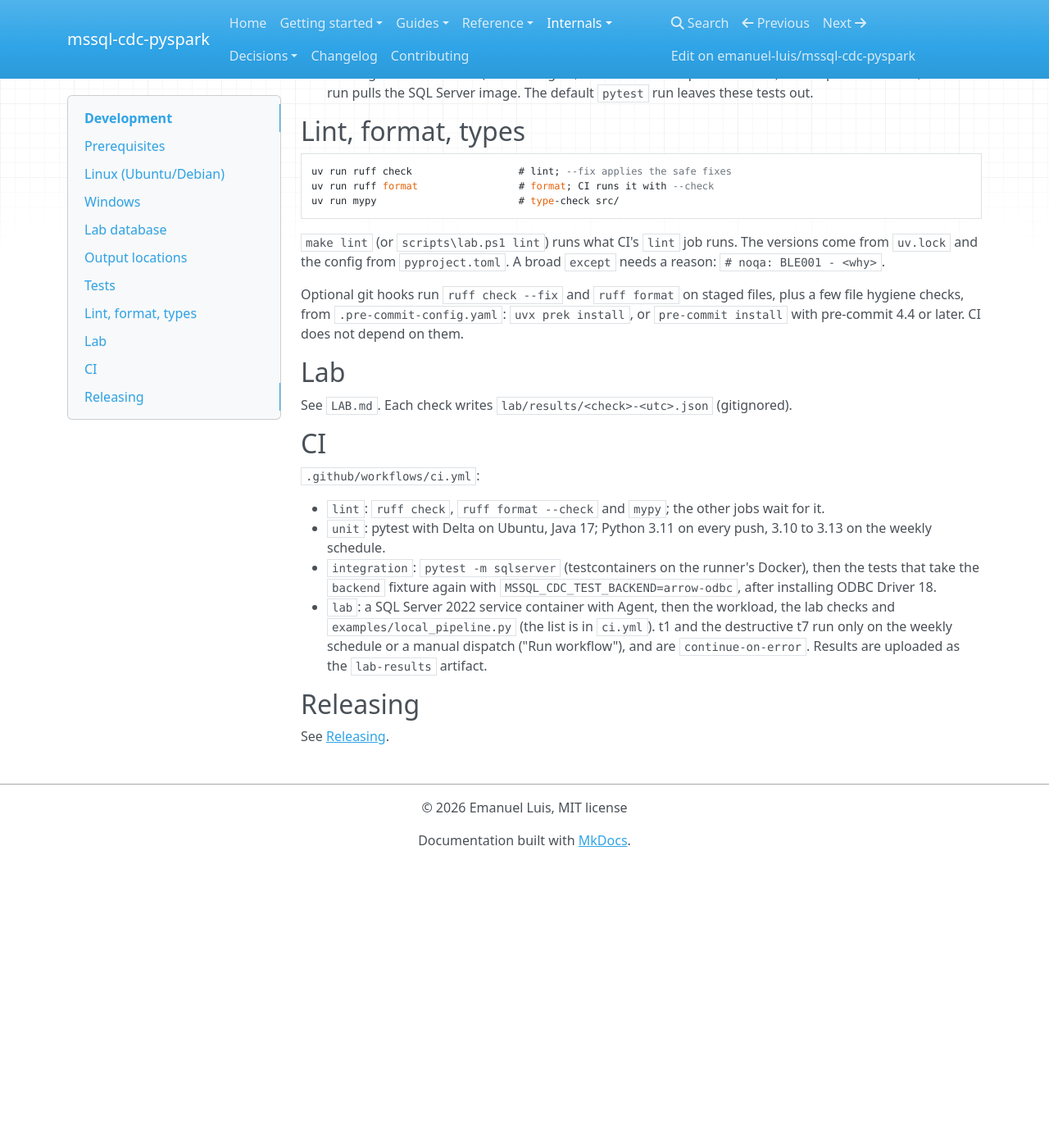
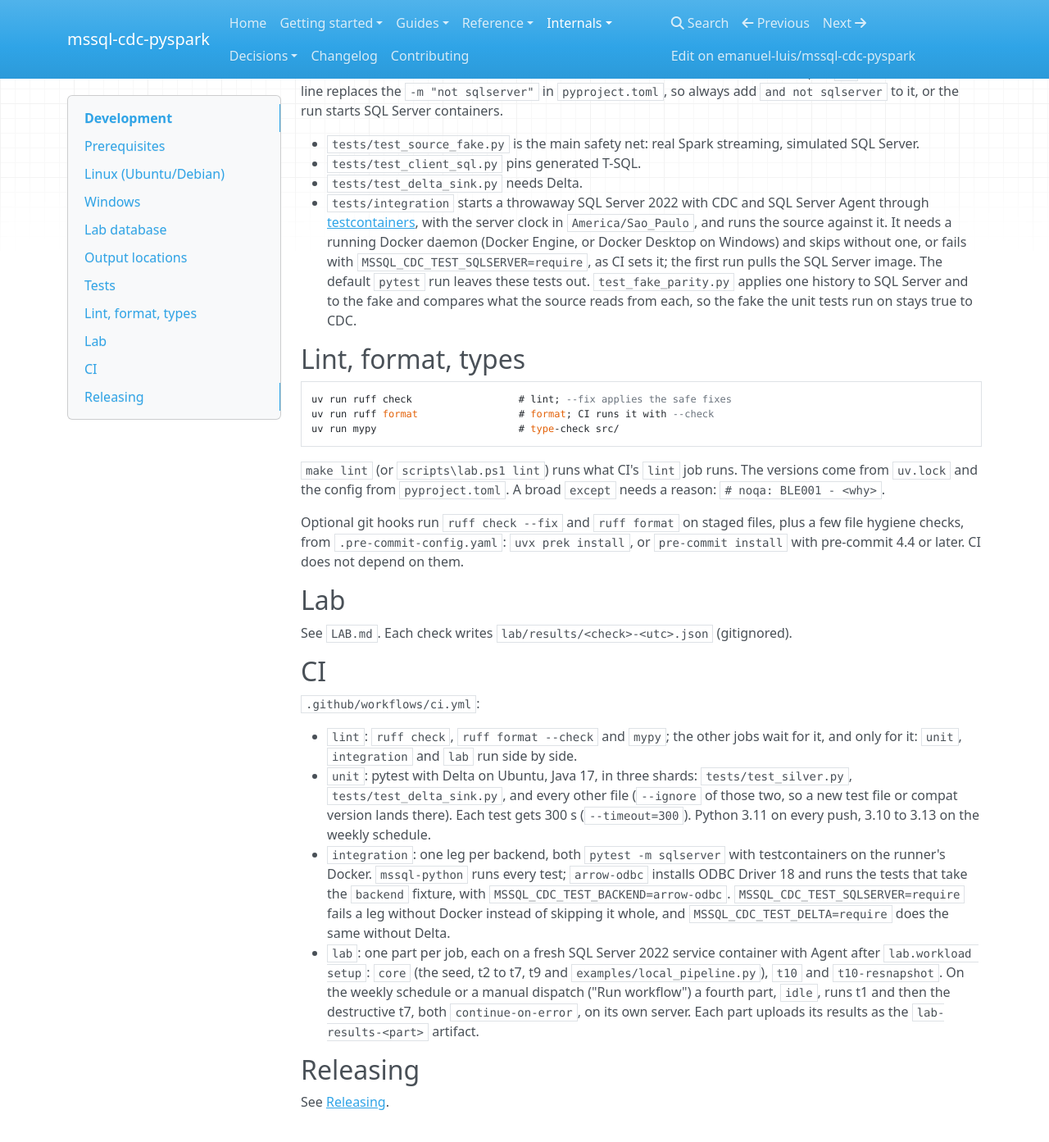
Before and after one commit to emanuel-luis/mssql-cdc-pyspark, an MkDocs documentation site: the page built from docs/DEVELOPMENT.md, in a window 1280 px wide and 1400 px high, scrolled down 2833 px. Shown: the top 1393 px of the window at 82% size. Built offline with MkDocs 1.6.1, drawn with Linux system fonts in a browser that asks for light colours; nearby versions of some CDN libraries; before the commit the page ends 3886 px from its top, so only the background shows below that; some of the changed text lies outside the part shown.

Commit message:
ci: take unit off the critical path, run every long job in parallel
Run 37479661112 took ~50 min end to end: lint, then unit (19 min), then lab
(30 min, t10 and t10 --resnapshot alone 21 of them) next to integration (15 min).

- integration and lab need lint only; lint still gates every job.
- unit: three shards (tests/test_silver.py 26, tests/test_delta_sink.py 47, the rest
  by --ignore 204 = the same 277 by --collect-only), --timeout=300, 25 min limit.
- lab: parts core (seed, t2-t7, t9, local_pipeline ~8 min of steps), t10 (~9) and
  t10-resnapshot (~12), each on its own server after setup; same commands and image.
  Artifacts lab-results-<part>, 30 min limit.
- idle part, weekly and manual runs only: t1 then the destructive t7 on their own
  server, after setup and the seed, both continue-on-error, lab-results-idle. Its limit
  is 45 min, not 30: the last scheduled run took 11 + 23 min for those two steps.
- integration: one leg per backend (59 and 27 tests, as before); msodbcsql18 and the
  arrow-odbc extra only on its leg; Ivy cache added. MSSQL_CDC_TEST_DELTA=require and
  MSSQL_CDC_TEST_SQLSERVER=require: conftest now fails instead of skipping when Docker
  does not answer, so a run that skipped every test is no longer green.
- caches: the docs job's uv cache gets its own suffix (it shared lint's key with only
  the docs group); Ivy caches restore by prefix after a uv.lock change.

Expected wall clock: about 18 min instead of ~50, bounded by the longest of the
integration mssql-python leg (~13 min), t10 --resnapshot (~13) and the rest shard.
Branch protection names no checks (none configured), so nothing to rename there.

````diff
--- a/docs/DEVELOPMENT.md
+++ b/docs/DEVELOPMENT.md
@@ -130,6 +130,17 @@ MSSQL_CDC_TEST_BACKEND=arrow-odbc uv run --extra arrow-odbc pytest -q -m sqlserv
 The last line runs the integration tests that take the `backend` fixture with `arrow-odbc`;
 it needs unixODBC and ODBC Driver 18 ([Installation](getting-started/installation.md#arrow-odbc)).
 
+Quick loops while editing:
+
+```bash
+make test-fast                                        # no JVM: the tests that need no Spark
+uv run pytest -q -m "not delta and not sqlserver"     # the engine without Delta
+```
+
+The second leaves out the Delta suites, and the tests elsewhere that need Delta skip. A
+`-m` on the command line replaces the `-m "not sqlserver"` in `pyproject.toml`, so always
+add `and not sqlserver` to it, or the run starts SQL Server containers.
+
 * `tests/test_source_fake.py` is the main safety net: real Spark streaming,
   simulated SQL Server.
 * `tests/test_client_sql.py` pins generated T-SQL.
@@ -138,8 +149,10 @@ it needs unixODBC and ODBC Driver 18 ([Installation](getting-started/installatio
   through [testcontainers](https://testcontainers-python.readthedocs.io/), with the
   server clock in `America/Sao_Paulo`, and runs the source against it. It needs a
   running Docker daemon (Docker Engine, or Docker Desktop on Windows) and skips without
-  one; the first run pulls the SQL Server image. The default `pytest` run leaves
-  these tests out.
+  one, or fails with `MSSQL_CDC_TEST_SQLSERVER=require`, as CI sets it; the first run
+  pulls the SQL Server image. The default `pytest` run leaves these tests out.
+  `test_fake_parity.py` applies one history to SQL Server and to the fake and compares
+  what the source reads from each, so the fake the unit tests run on stays true to CDC.
 
 ## Lint, format, types
 
@@ -165,16 +178,22 @@ See `LAB.md`. Each check writes `lab/results/<check>-<utc>.json` (gitignored).
 
 `.github/workflows/ci.yml`:
 
-* `lint`: `ruff check`, `ruff format --check` and `mypy`; the other jobs wait for it.
-* `unit`: pytest with Delta on Ubuntu, Java 17; Python 3.11 on every push, 3.10 to 3.13 on
-  the weekly schedule.
-* `integration`: `pytest -m sqlserver` (testcontainers on the runner's Docker), then the
-  tests that take the `backend` fixture again with `MSSQL_CDC_TEST_BACKEND=arrow-odbc`, after
-  installing ODBC Driver 18.
-* `lab`: a SQL Server 2022 service container with Agent, then the workload, the lab checks
-  and `examples/local_pipeline.py` (the list is in `ci.yml`). t1 and the destructive t7 run only on the weekly schedule or a manual dispatch ("Run
-  workflow"), and are `continue-on-error`. Results are uploaded as the `lab-results`
-  artifact.
+* `lint`: `ruff check`, `ruff format --check` and `mypy`; the other jobs wait for it, and
+  only for it: `unit`, `integration` and `lab` run side by side.
+* `unit`: pytest with Delta on Ubuntu, Java 17, in three shards: `tests/test_silver.py`,
+  `tests/test_delta_sink.py`, and every other file (`--ignore` of those two, so a new test
+  file or compat version lands there). Each test gets 300 s (`--timeout=300`). Python 3.11
+  on every push, 3.10 to 3.13 on the weekly schedule.
+* `integration`: one leg per backend, both `pytest -m sqlserver` with testcontainers on the
+  runner's Docker. `mssql-python` runs every test; `arrow-odbc` installs ODBC Driver 18 and
+  runs the tests that take the `backend` fixture, with `MSSQL_CDC_TEST_BACKEND=arrow-odbc`.
+  `MSSQL_CDC_TEST_SQLSERVER=require` fails a leg without Docker instead of skipping it
+  whole, and `MSSQL_CDC_TEST_DELTA=require` does the same without Delta.
+* `lab`: one part per job, each on a fresh SQL Server 2022 service container with Agent
+  after `lab.workload setup`: `core` (the seed, t2 to t7, t9 and `examples/local_pipeline.py`),
+  `t10` and `t10-resnapshot`. On the weekly schedule or a manual dispatch ("Run workflow")
+  a fourth part, `idle`, runs t1 and then the destructive t7, both `continue-on-error`, on
+  its own server. Each part uploads its results as the `lab-results-<part>` artifact.
 
 ## Releasing
 
````
Also changed, not shown: 2 other files.
